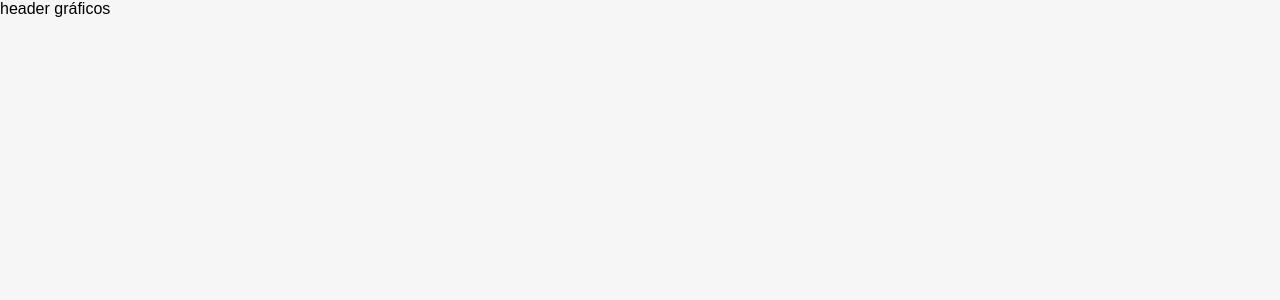
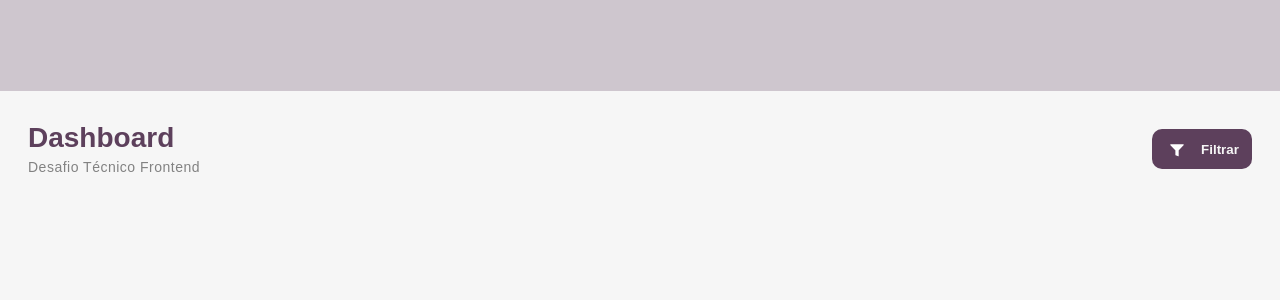
Before and after one commit to felipelouzeiro/dashboard, a React (Create React App) app: page / in a window 1280 px wide. Shown: the top 300 px of the page. Built offline with nearby package versions, Linux system fonts and the light colour scheme.

Commit message:
feat: inserindo a Header no componente Dashboard

```diff
--- a/src/app/pages/dashboard/Dashboard.tsx
+++ b/src/app/pages/dashboard/Dashboard.tsx
@@ -1,10 +1,11 @@
 import { GlobalStyle } from '../../shared/theme/GlobalStyle.style'
+import { Header } from './components/header/Header'
 
 export const Dashboard = () => {
   return (
     <>
       <GlobalStyle />
-      header gráficos
+      <Header />
     </>
   )
 }
```
